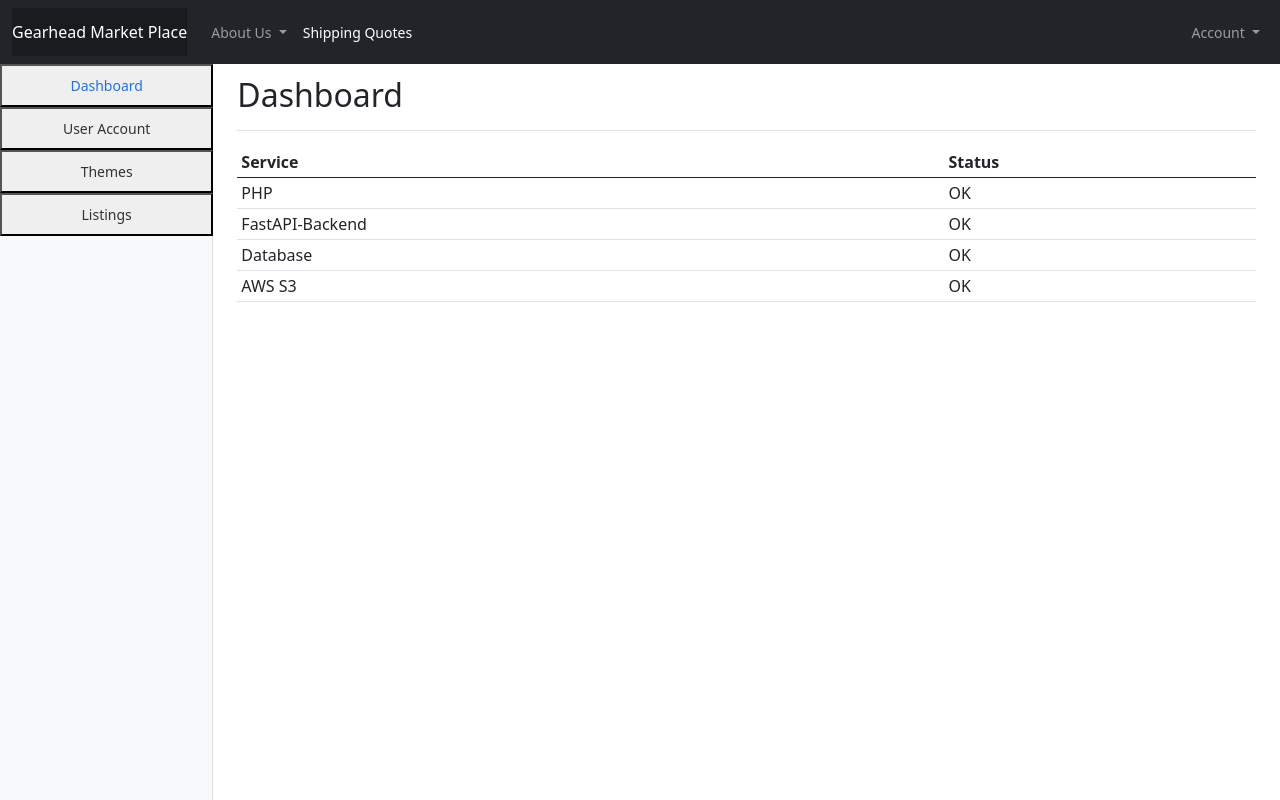
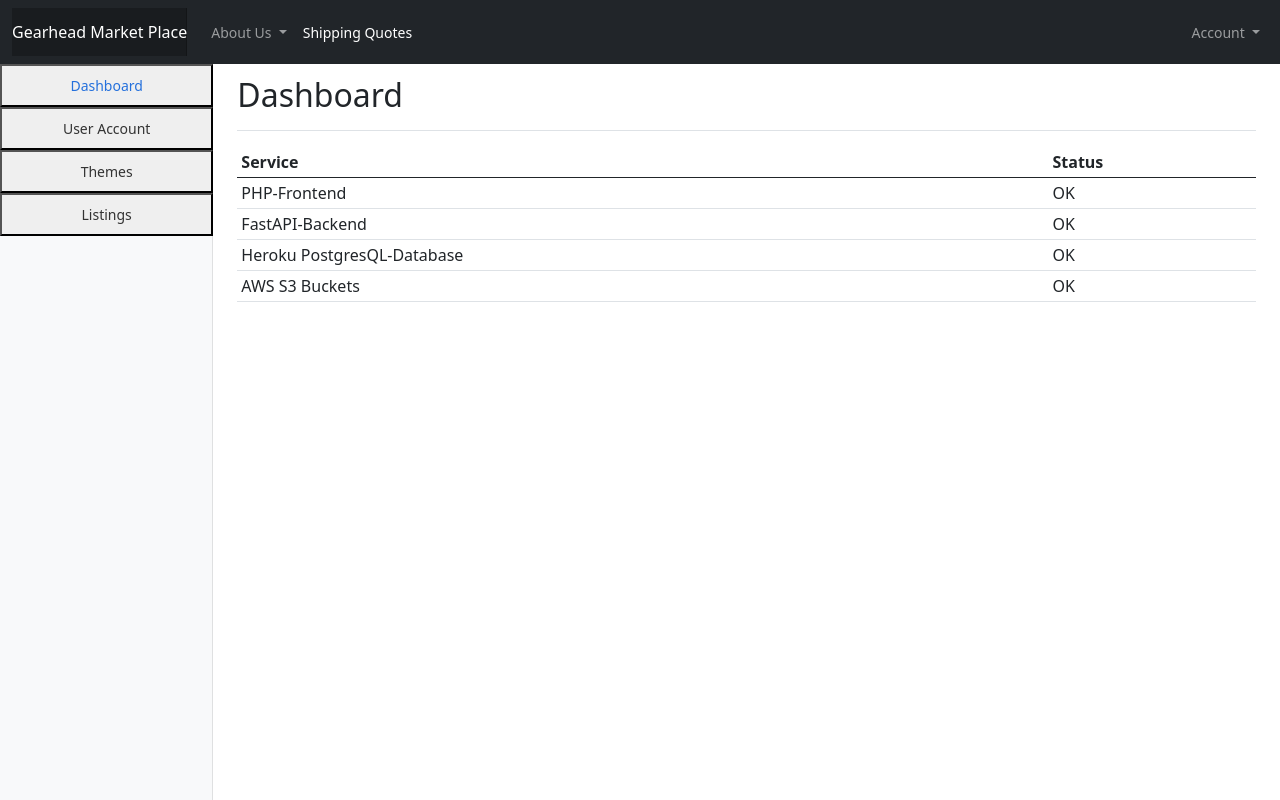
Before and after one commit to anth-mancini/GearheadMarketplace-Frontend, a PHP site: page /admin.php in a window 1280 px wide. Run offline with PHP 8.4, Linux system fonts and the light colour scheme; the visitor is signed in with stand-in values (Sample User, id 1).

Commit message:
fixed wording

```diff
--- a/admin.php
+++ b/admin.php
@@ -91,7 +91,7 @@ if (empty($_SESSION['isAdmin']) || !isset($_SESSION['isAdmin']) || $_SESSION['is
         renderTable();
     })
     function renderTable() {
-        let services = ['PHP', 'FastAPI-Backend', 'Database', 'AWS S3'];
+        let services = ['PHP-Frontend', 'FastAPI-Backend', 'Heroku PostgresQL-Database', 'AWS S3 Buckets'];
         let tableHTML = "";
         for (let k = 0; k < services.length; k++) {
             tableHTML += "<tr>";
```
